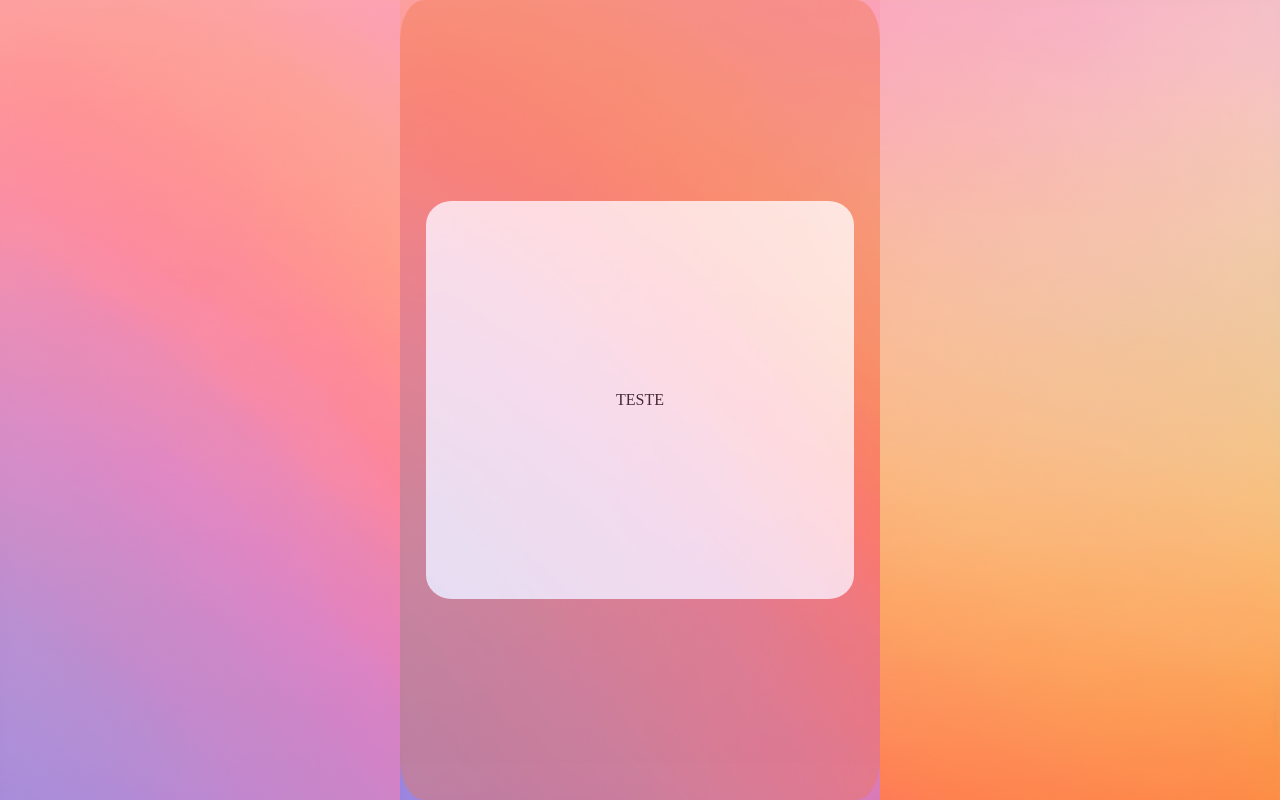
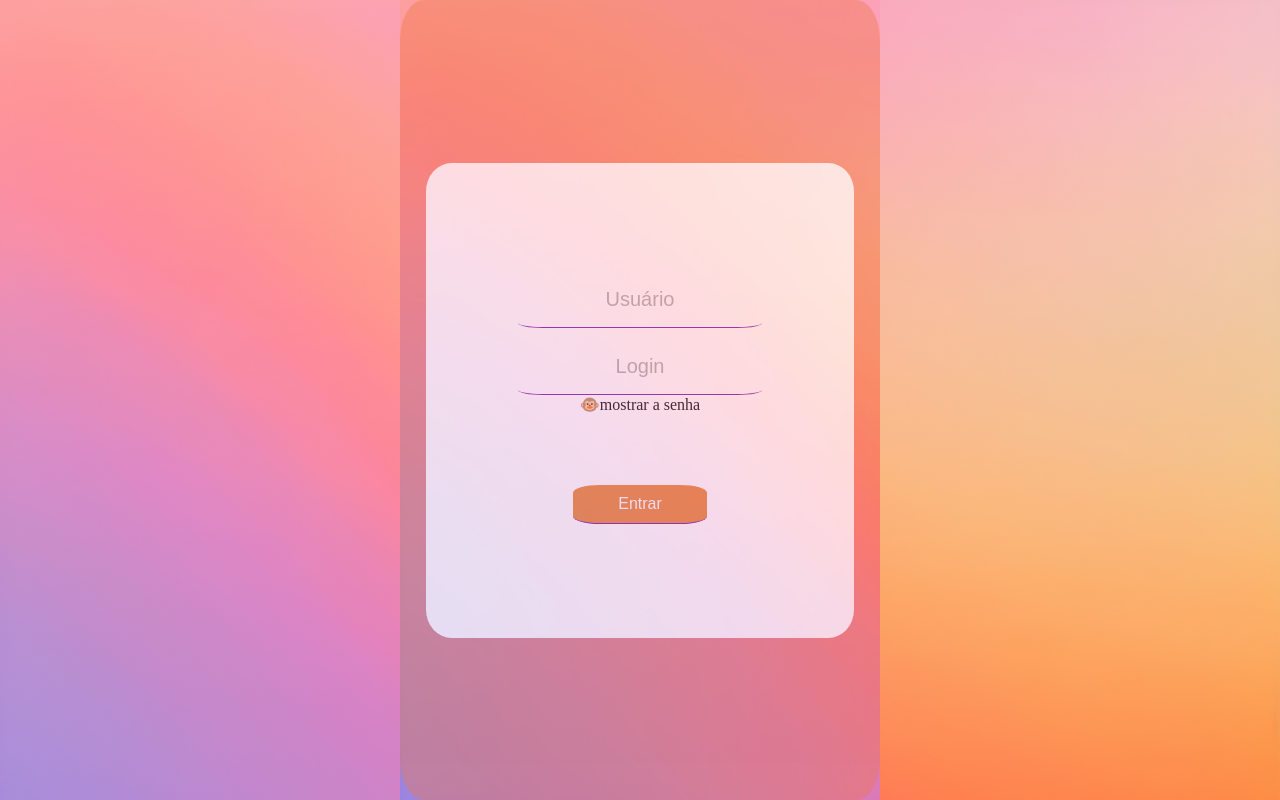
Before and after one commit to valquiria06/ProzUnity, a PHP site: page /login.html in a window 1280 px wide. Run offline with PHP 8.4, Linux system fonts and the light colour scheme.

Commit message:
criacao da tela de login

```diff
--- a/Ana/login.css
+++ b/Ana/login.css
@@ -31,3 +31,62 @@ background-image: url('background/image.png');
     margin: 0 auto;
 
 }
+
+.dados{
+
+    display: flex;
+    height: 95px;
+    justify-content:center;
+    align-items: center;
+}
+
+input{
+
+    border: none;
+    border-bottom: 1px solid #7115ad;
+    width: 15rem;
+    height: 3rem;
+    border-radius: 10%;
+
+}
+
+::-webkit-input-placeholder {
+    text-align: center;
+}
+:-moz-placeholder {
+    text-align: center;
+}
+::-moz-placeholder {
+    text-align: center;
+}
+:-ms-input-placeholder {
+    text-align: center;
+}
+
+::placeholder {
+    font-size: 20px;
+    text-align: center;
+    opacity: 0.6;
+}
+
+.toggle-password {
+    position: relative;
+    top: 40%;
+    right: 0px;
+    transform: translateY(-50%);
+    cursor: pointer;
+}
+
+.entrar{
+
+    border-radius: 20%;
+    width:55%;
+    border: none;
+    border-bottom: 1px solid #7115ad;
+    background-color: rgba(231, 129, 45, 0.993);
+    padding: 10px 20px;
+    font-size: 16px;
+    color: white;
+    margin-top: 55px;
+
+}
--- a/Ana/login.html
+++ b/Ana/login.html
@@ -5,13 +5,71 @@
     <meta name="viewport" content="width=device-width, initial-scale=1.0">
     <title>ProzUnity</title>
     <link rel="stylesheet" href="login.css">
+    <link rel="stylesheet" href="show_password.js">
 </head>
 <body>
     <div class="conteiner" >
-       <div class="background">TESTE
-
+       <div class="background">
+        <div class="dados">
+          <form class="form" >
+            <input type="text" id="username" placeholder="Usuário"> <p>
+            <input type="password" id="password" placeholder="Login">
+            <span class="toggle-password" onclick="togglePassword()">🐵mostrar a senha</span><p></p>
+            <button class="entrar" type="submit">Entrar</button>
+          </form>
+        </div>
     </div>
 
-    </div>
+    <script>
+        function togglePassword() {
+            const passwordInput = document.getElementById('password');
+            const passwordIcon = document.querySelector('.toggle-password');
+            if (passwordInput.type === 'password') {
+                passwordInput.type = 'text';
+                passwordIcon.textContent = '🙈 esconder senha'; // Ícone de esconder senha
+            } else {
+                passwordInput.type = 'password';
+                passwordIcon.textContent = '🐵 mostrar a senha '; // Ícone de mostrar senha
+            }
+        }
+
+        document.getElementById('loginForm').addEventListener('submit', async function(event) {
+            event.preventDefault();
+
+            var username = document.getElementById('username').value;
+            var password = document.getElementById('password').value;
+            var errorMessage = document.getElementById('error-message');
+
+            if (username === '' || password === '') {
+                errorMessage.textContent = 'Por favor, preencha todos os campos.';
+                return;
+            }
+
+            try {
+                let response = await fetch('https://api.prozeducacao.com.br/v1/login', {
+                    method: 'POST',
+                    headers: {
+                        'Content-Type': 'application/json'
+                    },
+                    body: JSON.stringify({
+                        username: username,
+                        password: password
+                    })
+                });
+
+                let data = await response.json();
+
+                if (response.ok) {
+                    // Armazena os dados do usuário no localStorage
+                    localStorage.setItem('userData', JSON.stringify(data));
+                    window.location.href = '\\26.149.118.195\ProzUnity\Servidor';
+                } else {
+                    errorMessage.textContent = 'Usuário ou senha inválidos.';
+                }
+            } catch (error) {
+                errorMessage.textContent = 'Erro ao conectar com o servidor. Tente novamente mais tarde.';
+            }
+        });
+    </script>
 </body>
 </html>
```
Also changed, not shown: README.md.
